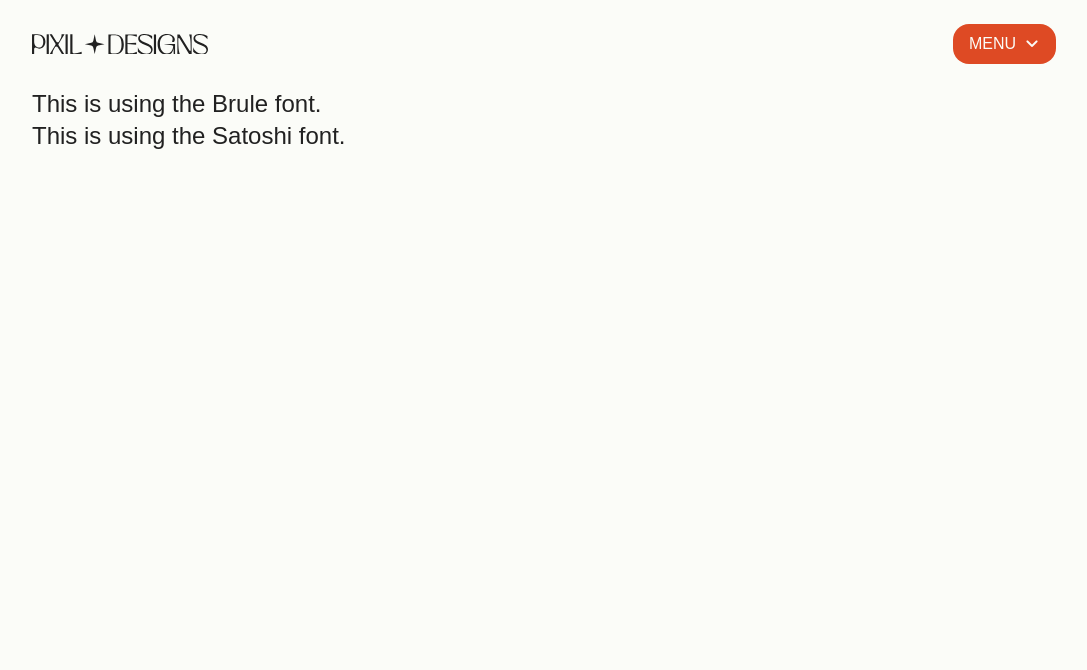
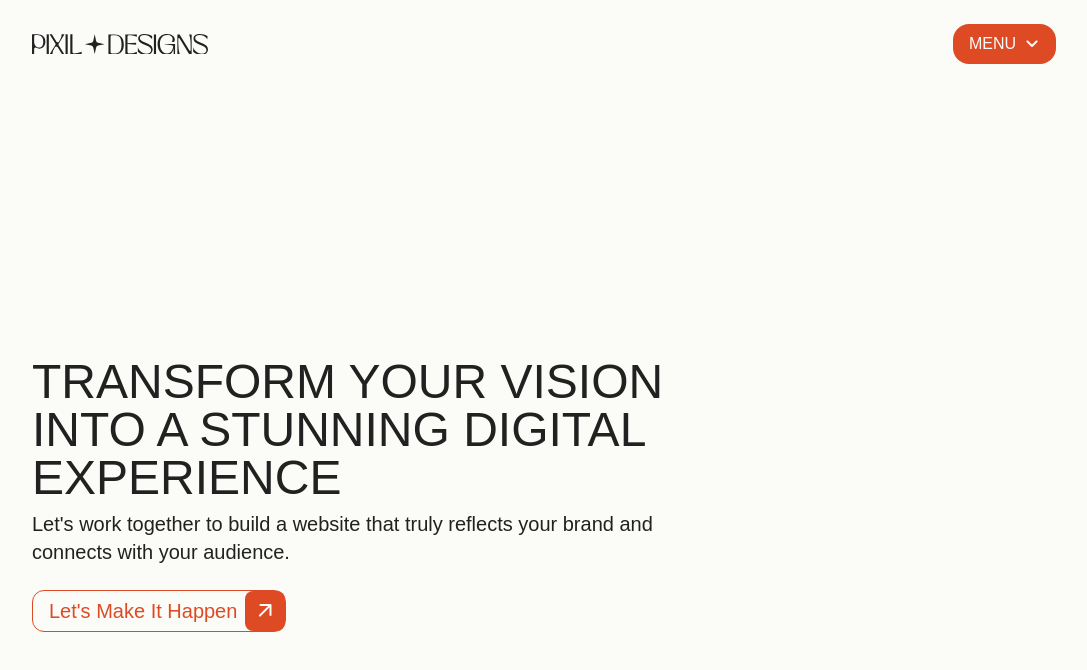
Before and after one commit to Wambui-N/Pixil-Website, a Next.js app: page / in a window 1280 px wide. Shown: the top 670 px of the page, without its empty margins (96-1183 px from the left). Built offline with nearby package versions, Linux system fonts and the light colour scheme.

Commit message:
Hero Section

```diff
--- a/src/Components/Button.tsx
+++ b/src/Components/Button.tsx
@@ -3,19 +3,20 @@ import React from "react";
 
 interface buttonProps {
   href?: string;
+  style?: string;
   text?: string;
   textStyle?: string;
   Icon?: React.ReactNode;
 }
 
-const Button = ({ href, text, Icon, textStyle }: buttonProps) => {
+const Button = ({ href, text, Icon, style, textStyle }: buttonProps) => {
   return (
     <div>
       <Link
-        className={`${textStyle} rounded-2xl py-1.5 px-2 flex flex-row`}
+        className={`${style} rounded-2xl py-1.5 px-4 inline-flex flex-row`}
         href={{ href }}
       >
-        <span className="pl-2 uppercase">{text}</span>
+        <span className={`${textStyle} uppercase font-medium `}>{text}</span>
         {Icon && (
       <>{Icon}</>
     )}
--- /dev/null
+++ b/src/Components/Hero.tsx
@@ -0,0 +1,31 @@
+import Link from "next/link";
+import Button from "./Button";
+
+const Hero = () => {
+  return (
+    <div className="h-[70vh] flex flex-col justify-end">
+      <div className="w-[55vw] text-pretty flex flex-col gap-2">
+        <h1 className="uppercase font-brule font-light text-5xl">
+          Transform Your Vision into a Stunning Digital Experience
+        </h1>
+        <p className="text-xl">
+          Let&apos;s work together to build a website that truly reflects your
+          brand and connects with your audience.
+        </p>
+        <div className="">
+          <Link
+            href={"/Book"}
+            className="text-xl my-4 text-orange border border-orange rounded-xl inline-flex items-center gap-2 hover:bg-orange hover:text-white transition duration-200 ease-in-out pl-4 whitespace-nowrap w-auto"
+          >
+            Let&apos;s Make It Happen
+            <span className="material-symbols-rounded p-2 bg-orange rounded-lg text-white">
+              arrow_outward
+            </span>
+          </Link>
+        </div>
+      </div>
+    </div>
+  );
+};
+
+export default Hero;
--- a/src/Components/index.tsx
+++ b/src/Components/index.tsx
@@ -1,5 +1,9 @@
 import Navigation from "./Navigation";
+import Hero from "./Hero"
+import Benefits from "./Benefits";
 
 export {
     Navigation,
+    Hero,
+    Benefits,
 }
--- /dev/null
+++ b/src/app/Book/page.tsx
@@ -0,0 +1,5 @@
+export default function Book() {
+    return(
+        <h1>Book a consultation</h1>
+    )
+}
--- a/src/app/globals.css
+++ b/src/app/globals.css
@@ -11,5 +11,5 @@
 }
 
 body {
-  @apply bg-white px-32 text-black;
+  @apply max-w-screen-lg mx-auto scroll-smooth selection:bg-grey/30 bg-white text-black font-satoshi;
 }
--- a/src/app/page.tsx
+++ b/src/app/page.tsx
@@ -1,8 +1,9 @@
+import { Hero } from "@/Components";
+
 export default function home() {
   return (
     <main className="">
-      <h1 className="font-brule font-normal text-2xl">This is using the Brule font.</h1>
-      <h1 className="font-satoshi text-2xl">This is using the Satoshi font.</h1>
+      <Hero />
     </main>
   );
 }
```
